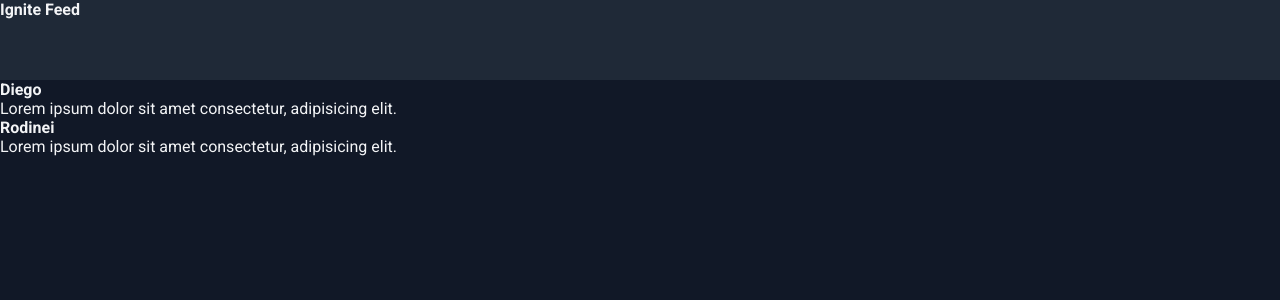
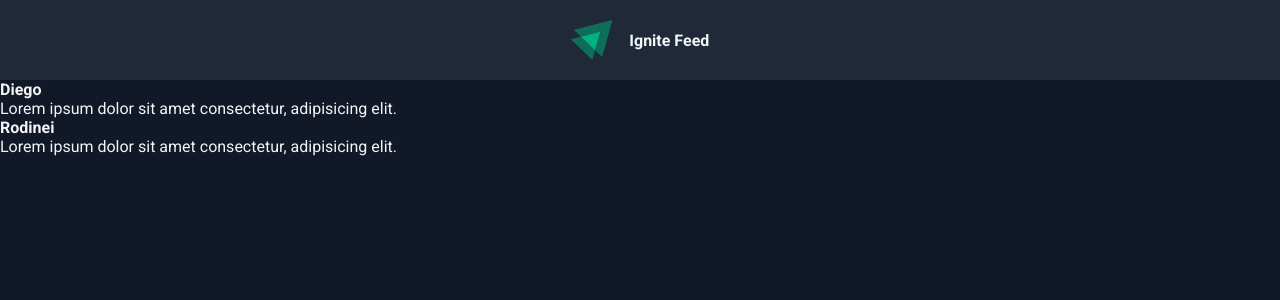
Before and after one commit to Diegodkid/fundamentos-react, a React (Vite) app: page / in a window 1280 px wide. Shown: the top 300 px of the page. Built offline with nearby package versions, Linux system fonts and the light colour scheme.

Commit message:
component header

```diff
--- a/src/components/Header.jsx
+++ b/src/components/Header.jsx
@@ -1,8 +1,10 @@
 import style from './Header.module.css'
+import igniteLogo from '../assets/ignite.svg'
 
 export function Header() {
   return (
     <header className={style.header}>
+      <img src={igniteLogo} alt="Logotipo do ignite" />
       <strong>Ignite Feed</strong>
     </header>
   )
--- a/src/components/Header.module.css
+++ b/src/components/Header.module.css
@@ -1,4 +1,13 @@
 .header {
-  background: #1f2937;
+  background: var(--gray-800);
+  display: flex;
+  justify-content: center;
+  align-items: center;
+  gap: 1rem;
+  padding: 1.25rem 0;
   height: 80px;
 }
+
+.header img {
+  height: 2.5rem;
+}
--- a/src/styles.css
+++ b/src/styles.css
@@ -5,7 +5,7 @@
   --gray-400: #8d8d99;
   --gray-600: #323238;
   --gray-700: #29292e;
-  --gray-800: #202024;
+  --gray-800: #1f2937;
   --gray-900: #121214;
 
   --green-500: #00875f;
```
Also changed, not shown: src/assets/ignite.svg (added).
